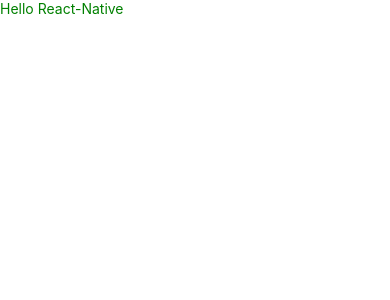
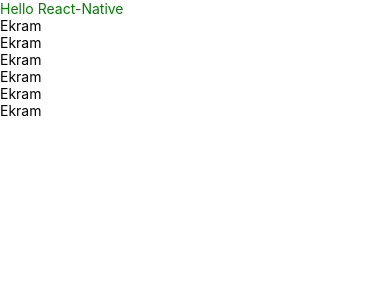
Before and after one commit to AnikHaque/Basic-React-Native, a React Native app: screen / in a window 390 px wide. Shown: the top 300 px of the page. Built offline with nearby package versions, Linux system fonts and the light colour scheme.

Commit message:
loaded all the lists

```diff
--- a/App.js
+++ b/App.js
@@ -1,12 +1,13 @@
 import React from 'react';
 import { View, Text, Image, ScrollView, TextInput ,StyleSheet} from 'react-native';
+import FlatListDemo from './src/FlatListDemo';
 
 const App = () => {
   return (
     <View>
       <Text style={styles.textStyle}>Hello React-Native</Text>
 
-
+ <FlatListDemo></FlatListDemo>
     </View>
   );
 }
--- a/src/FlatListDemo.js
+++ b/src/FlatListDemo.js
@@ -23,7 +23,7 @@
 ]
     return (
       <FlatList data={names} renderItem={(element)=>{
-return console.log(element);
+return <Text>{element.item.name}</Text>;
       }}></FlatList>
     )
 
```
